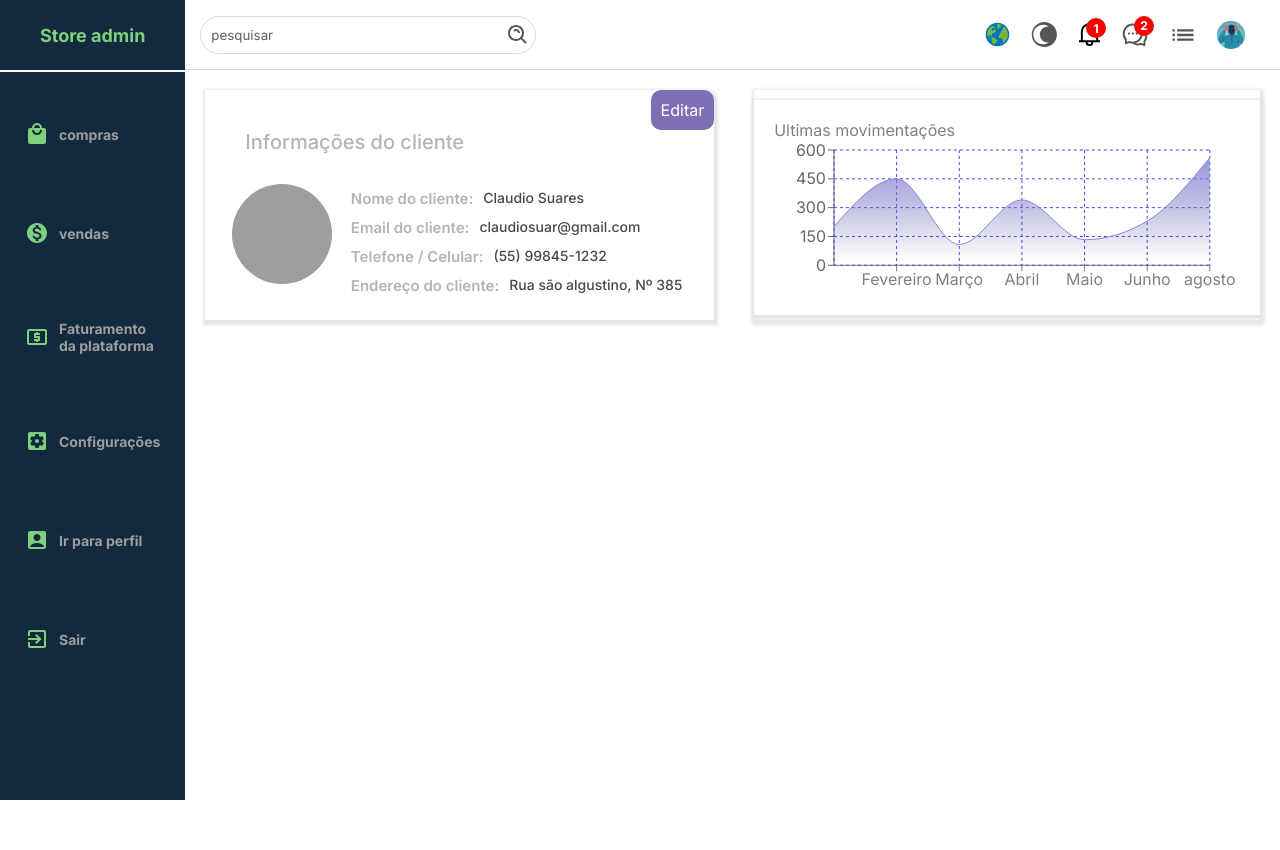
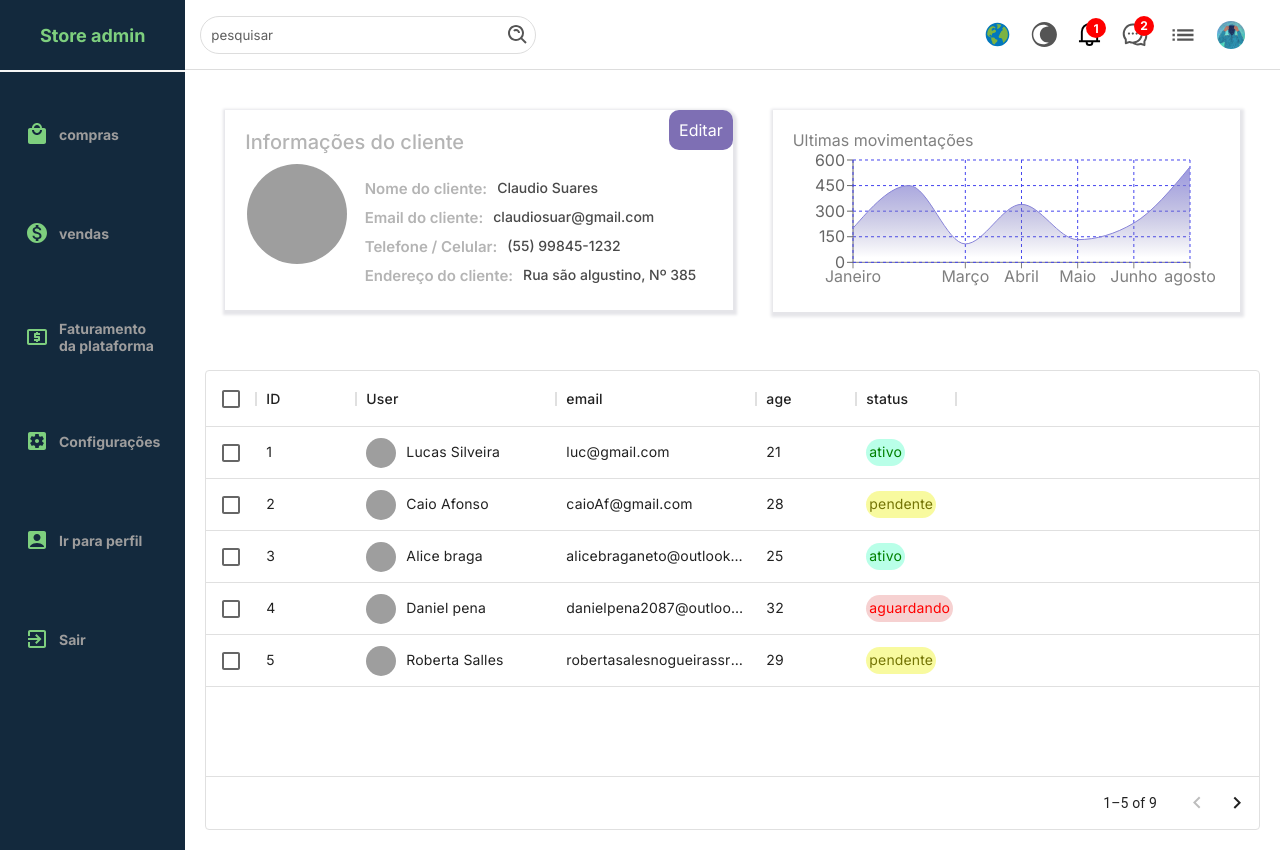
Before and after one commit to Lucas9024/painel-admin-frontend, a React (Create React App) app: page /users/1 in a window 1280 px wide. Before the commit the page ends 800 px from the top, so only its background shows below. Built offline with nearby package versions, Linux system fonts and the light colour scheme; grey boxes are pictures that could not be loaded.

Commit message:
melhorando o código

```diff
--- a/src/pages/Home/Home.jsx
+++ b/src/pages/Home/Home.jsx
@@ -15,13 +15,17 @@ const Home = () => {
       <Sidebar />
       <hr />
     <div className="homeContainer">
+
       <Navbar />
+
       <div className='homeWidget'>
+
       <Widget propertys="usuario"/>
 
       <Widget propertys="produtos"/>
 
       <Widget propertys="estoque"/>
+
       </div>
 
       <div className="chartContainer">
--- a/src/pages/Single/Single.jsx
+++ b/src/pages/Single/Single.jsx
@@ -3,6 +3,7 @@ import Navbar from '../../components/Navbar/Navbar'
 import Sidebar from '../../components/Sidebar/Sidebar'
 import Charts from '../../components/Charts/charts'
 import './single.scss'
+import Datatable from '../../components/Datatable/Datatable'
 
 
 const Single = () => {
@@ -16,7 +17,7 @@ const Single = () => {
 
         <Navbar />
        <div className='topBottom'>
-        <div className='top'>
+        <div className='blockLeft'>
 
           <span className="info">Informações do cliente</span>
           <span className='editbtn'>Editar</span>
@@ -52,12 +53,18 @@ const Single = () => {
           </div>
         </div>
 
-        <div className='bottom'>
+        <div className='blockRight'>
 
-          <Charts aspect={3 / 1} title="Ultimas movimentações"/>
+          <Charts aspect={ 3 / 1 } title="Ultimas movimentações"/>
 
         </div>
+
+
     </div>
+
+    <div className='blockBottom'>
+            <Datatable />
+        </div>
 
 
       </div>
--- a/src/pages/Single/single.scss
+++ b/src/pages/Single/single.scss
@@ -4,18 +4,24 @@
 
   .content {
   flex: 6;
-  gap: 20px;
+
 
   .topBottom {
     display: flex;
     flex-direction: row;
     justify-content: space-around;
-    .top {
+    flex-wrap: nowrap;
+    height: auto;
+    margin: 20px;
+
+    .blockLeft {
       -webkit-box-shadow: 1px 2px 3px 3px rgb(229, 229, 233);
-      width: 50%;
+      flex: 2;
       padding: 20px;
+      margin: 20px;
+      padding-bottom: 10px;
       gap: 10px;
-      margin: 20px;
+      max-height: 200px;
       display: flex;
       flex-direction: column;
       position: relative;
@@ -37,8 +43,7 @@
         justify-content: space-around;
 
         .infotexts {
-          gap: 20px;
-
+          padding: 10px;
           .texts {
             display: flex;
             flex-direction: row;
@@ -61,7 +66,7 @@
       }
 
       .info {
-        padding: 20px;
+
         font-size: 20px;
         font-weight: 500;
         color: rgb(180, 180, 180);
@@ -76,11 +81,18 @@
       }
 
     }
-    .bottom {
-      width: 50%;
-      -webkit-box-shadow: 1px 2px 3px 3px rgb(229, 229, 233);
+    .blockRight {
+    max-height: 200px;
+    flex: 2;
+    padding: 20px;
+
+
+    }
+
+    .blockBottom {
+      width: 100%;
       margin: 20px;
-      padding-top: 10px;
+      gap: 20px;
     }
 
   }
```
